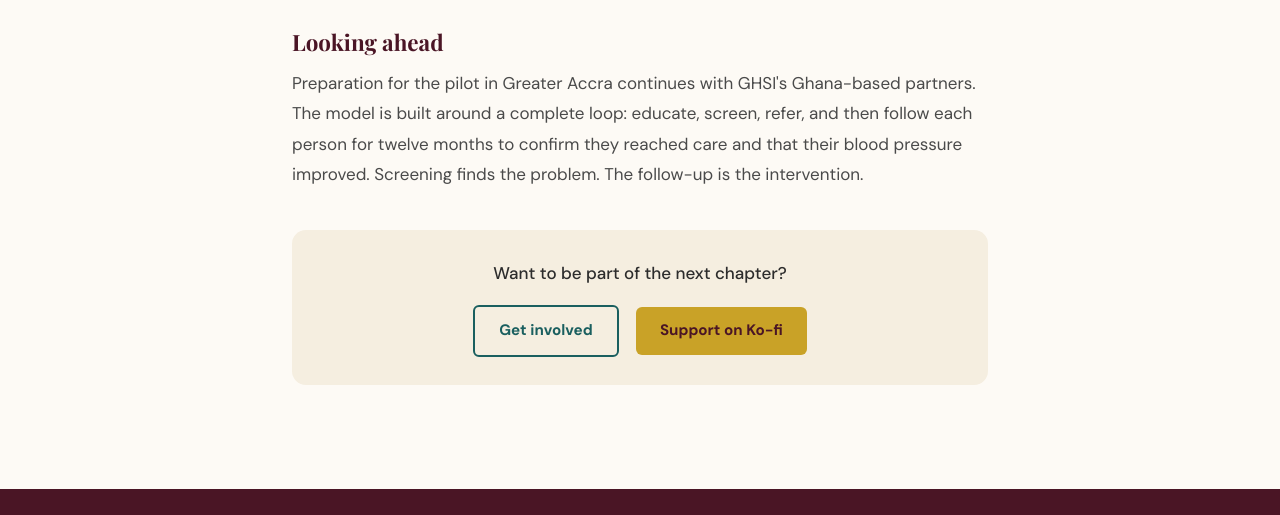
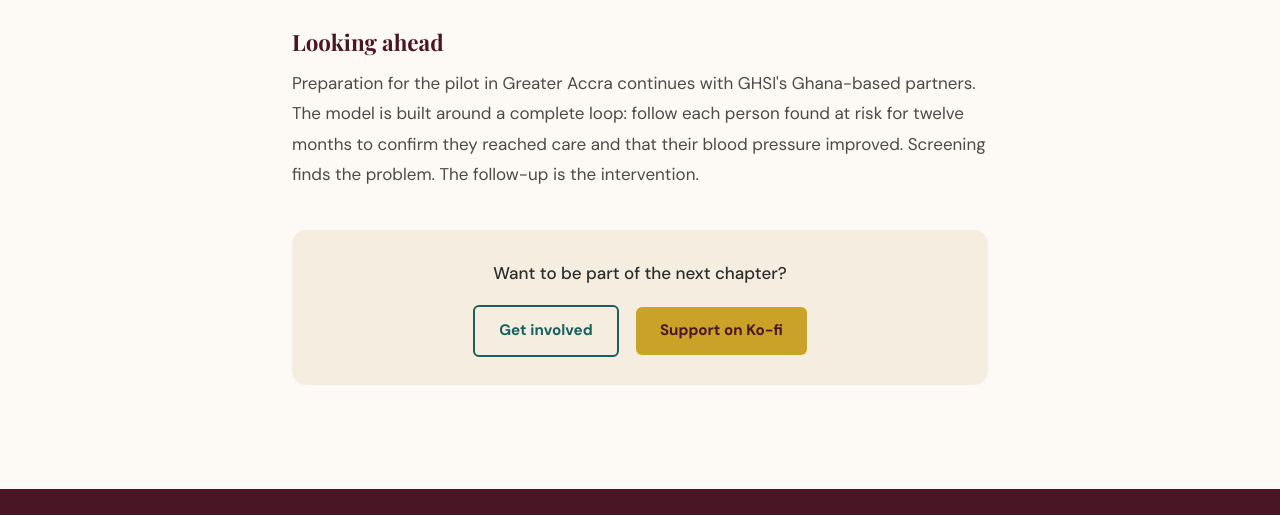
Before and after one commit to mamegahd1/ghanabloodpressure.org, a plain HTML site: page blog/ithaca-festival-may-2026/index.html in a window 1280 px wide. Shown: the part 1291-1806 px from the top of the page. Drawn offline with nearby package versions, Linux system fonts and the light colour scheme.

Commit message:
Research and Ithaca post: Days 30, 90, 180, 365; loop sentence trimmed (Mavis's rulings of 30 Oct 2026)
Co-Authored-By: Claude Opus 5.5 <noreply@anthropic.com>

```diff
--- a/blog/ithaca-festival-may-2026/index.html
+++ b/blog/ithaca-festival-may-2026/index.html
@@ -109,7 +109,7 @@ a:focus-visible,button:focus-visible{outline:3px solid var(--gold);outline-offse
   <h2>Marking World Hypertension Day</h2>
   <p>The festival followed close on World Hypertension Day, observed on May 17. GHSI used the occasion to honor the work of the Life from 30 Foundation, Ghana's national coordinator for the International Society of Hypertension's May Measurement Month campaign, which has led blood pressure awareness and community screening across Ghana since 2017. Their work is a reminder that the case for screening in Ghana is already proven; the task ahead is to extend it to the workers who are hardest to reach.</p>
   <h2>Looking ahead</h2>
-  <p>Preparation for the pilot in Greater Accra continues with GHSI's Ghana-based partners. The model is built around a complete loop: educate, screen, refer, and then follow each person for twelve months to confirm they reached care and that their blood pressure improved. Screening finds the problem. The follow-up is the intervention.</p>
+  <p>Preparation for the pilot in Greater Accra continues with GHSI's Ghana-based partners. The model is built around a complete loop: follow each person found at risk for twelve months to confirm they reached care and that their blood pressure improved. Screening finds the problem. The follow-up is the intervention.</p>
   <div class="cta">
     <p>Want to be part of the next chapter?</p>
     <a href="/involved/" class="cta-line">Get involved</a>
```
Also changed, not shown: research/index.html (+1 -1 lines).
